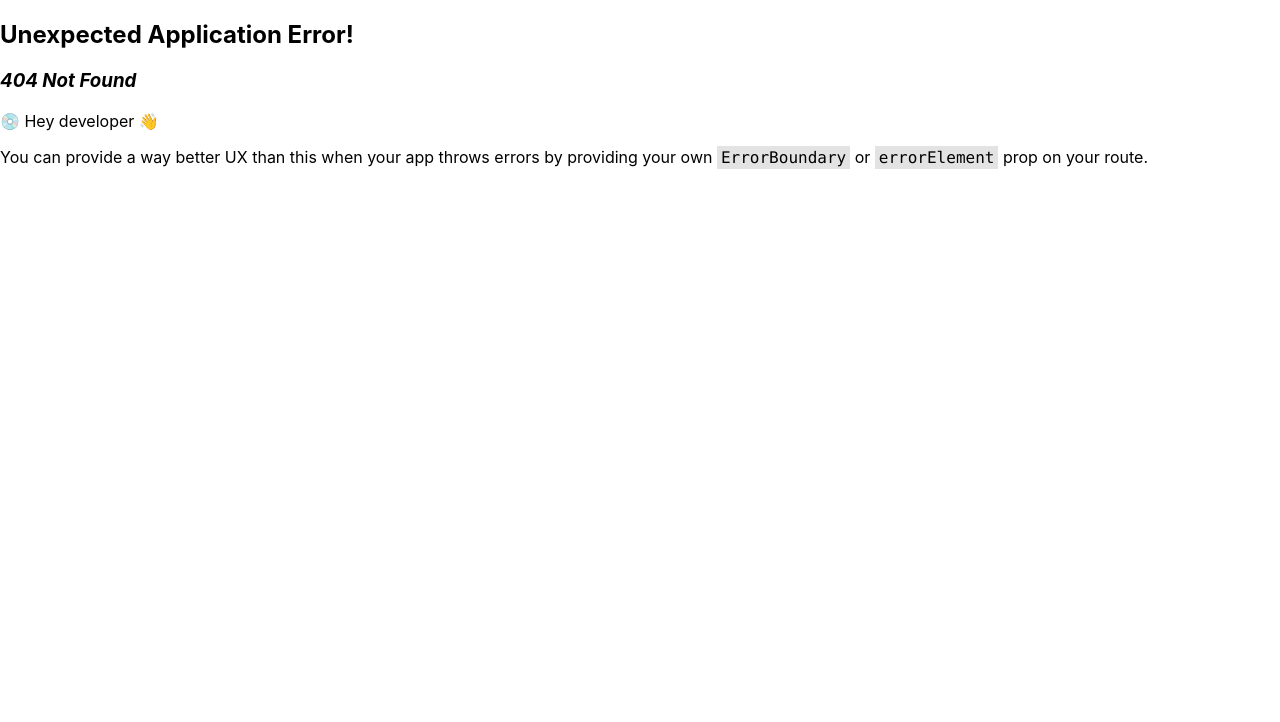
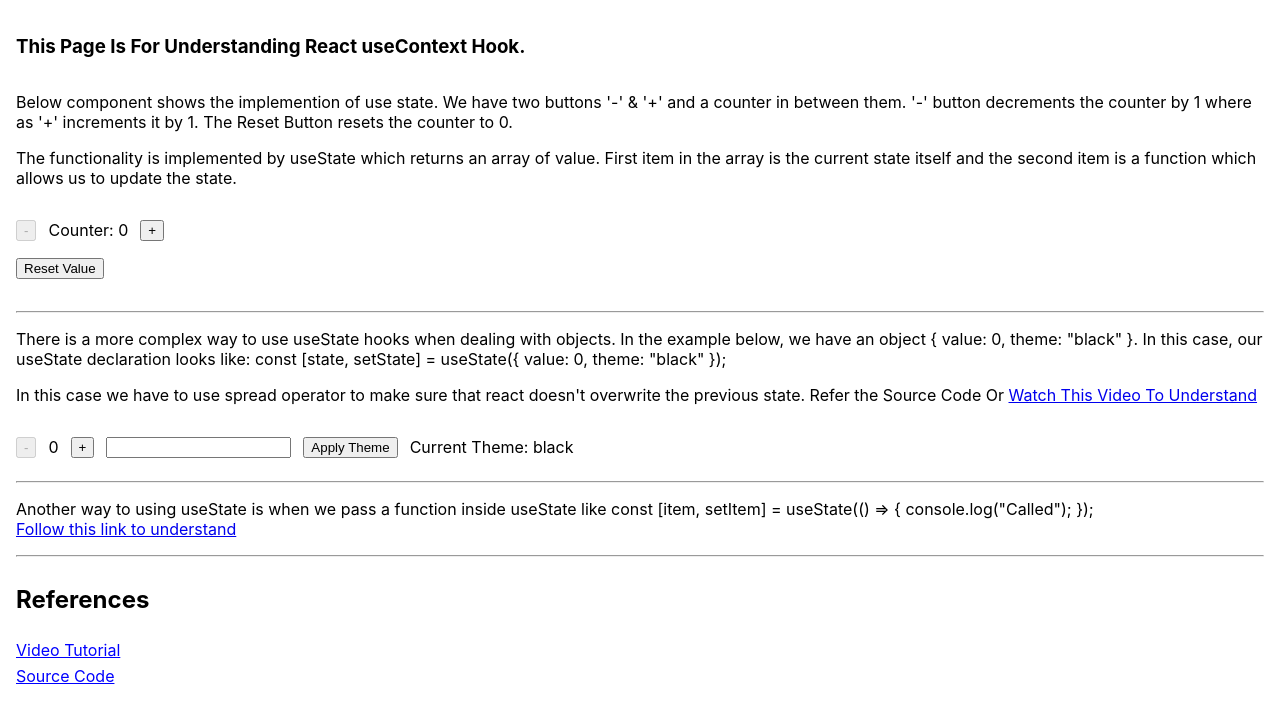
Before and after one commit to Prateek-Yashaswi/learn-react, a React (Create React App) app: page /hooks/useState in a window 1280 px wide. Before the commit this address had no page. Shown: the top 722 px of the page. Built offline with nearby package versions, Linux system fonts and the light colour scheme.

Commit message:
useState Hook

```diff
--- a/src/App-Router.ts
+++ b/src/App-Router.ts
@@ -4,6 +4,7 @@ import UseRefHookPage from "./hooks/use-ref/UseRefHook";
 import LandingPage from "./pages/landing-page";
 import UseMemoHookPage from "./hooks/use-memo/UseMemoHook";
 import UseContextHookPage from "./hooks/use-context/UseContextHook";
+import UseStatePage from "./hooks/use-state/UseStatePage";
 
 const appRoutes: RouteObject[] = [
   {
@@ -14,6 +15,7 @@ const appRoutes: RouteObject[] = [
       { path: "/hooks/useRef", Component: UseRefHookPage },
       { path: "/hooks/useMemo", Component: UseMemoHookPage },
       { path: "/hooks/useContext", Component: UseContextHookPage },
+      { path: "/hooks/useState", Component: UseStatePage },
     ],
   },
 ];
--- /dev/null
+++ b/src/hooks/use-state/UseStatePage.tsx
@@ -0,0 +1,157 @@
+import { useState } from "react";
+
+const DEFAULT_VALUE: number = 0;
+const REFERENCES: Array<{ label: string; url: string }> = [
+  {
+    label: "Video Tutorial",
+    url: "https://www.youtube.com/watch?v=O6P86uwfdR0",
+  },
+  {
+    label: "Source Code",
+    url: "https://github.com/Prateek-Yashaswi/learn-react/tree/master/src/hooks/use-state/UseStatePage.tsx",
+  },
+];
+
+const UseStatePage = () => {
+  const [value, setValue] = useState<number>(DEFAULT_VALUE);
+  const [newTheme, setNewTheme] = useState("");
+  const incrementValue = () => setValue((prev) => prev + 1);
+  const decrementValue = () => setValue((prev) => prev - 1);
+  const resetValue = () => setValue(DEFAULT_VALUE);
+
+  const [state, setState] = useState({ value: 0, theme: "black" });
+  const value2 = state.value;
+  const theme = state.theme;
+
+  const incrementValue2 = () => {
+    setState((prevState) => {
+      return { ...prevState, value: prevState.value + 1 };
+    });
+  };
+
+  const decrementValue2 = () => {
+    setState((prevState) => {
+      return { ...prevState, value: prevState.value - 1 };
+    });
+  };
+
+  const changeTheme = () => {
+    setState((prevState) => {
+      return { ...prevState, theme: newTheme };
+    });
+  };
+
+  return (
+    <div>
+      <h3>This Page Is For Understanding React useContext Hook.</h3>
+      <div
+        style={{
+          display: "flex",
+          flexDirection: "column",
+          gap: "1rem",
+          marginBottom: "2rem",
+        }}
+      >
+        <div>
+          <p>
+            Below component shows the implemention of use state. We have two
+            buttons '-' & '+' and a counter in between them. '-' button
+            decrements the counter by 1 where as '+' increments it by 1. The
+            Reset Button resets the counter to 0.
+          </p>
+
+          <p>
+            The functionality is implemented by useState which returns an array
+            of value. First item in the array is the current state itself and
+            the second item is a function which allows us to update the state.
+          </p>
+        </div>
+        <div style={{ display: "flex", flexDirection: "row", gap: 12 }}>
+          <button onClick={decrementValue} disabled={value === 0}>
+            -
+          </button>
+          <span>Counter: {value}</span>
+          <button onClick={incrementValue}>+</button>
+        </div>
+        <div>
+          <button onClick={resetValue}>Reset Value</button>
+        </div>
+      </div>
+      <hr />
+      <div>
+        <p>
+          {`There is a more complex way to use useState hooks when dealing with
+          objects. In the example below, we have an object { value: 0, theme: "black" }.
+          In this case, our useState declaration looks like: const [state, setState] = useState({ value: 0, theme: "black" });`}
+        </p>
+        <p>
+          In this case we have to use spread operator to make sure that react
+          doesn't overwrite the previous state. Refer the Source Code Or {" "}
+          <a
+            href="https://www.youtube.com/watch?v=O6P86uwfdR0&t=11m15s"
+            target="_blank"
+            rel="noreferrer"
+          >
+            Watch This Video To Understand
+          </a>
+        </p>
+        <div
+          style={{
+            display: "flex",
+            flexDirection: "row",
+            gap: 12,
+            alignItems: "center",
+          }}
+        >
+          <button onClick={decrementValue2} disabled={value2 === 0}>
+            -
+          </button>
+          <span>{value2}</span>
+          <button onClick={incrementValue2}>+</button>
+          <input
+            type="text"
+            value={newTheme}
+            onChange={(e) => {
+              setNewTheme(e.target.value);
+            }}
+          />
+          <button onClick={changeTheme}>Apply Theme</button>
+          <p>Current Theme: {theme}</p>
+        </div>
+        <hr />
+        <div>
+          <p>
+            Another way to using useState is when we pass a function inside
+            useState like{" "}
+            <span>{`const [item, setItem] = useState(() => { console.log("Called"); }); `}</span>
+            <br />
+            <a
+              href="https://www.youtube.com/watch?v=O6P86uwfdR0&t=9m"
+              target="_blank"
+              rel="noreferrer"
+            >
+              Follow this link to understand
+            </a>
+          </p>
+        </div>
+        <hr />
+        <div style={{ display: "flex", flexDirection: "column", gap: 6 }}>
+          <h2>References</h2>
+          {REFERENCES.map((item, idx) => (
+            <a
+              className="references-div-links"
+              href={item.url}
+              target="_blank"
+              rel="noreferrer"
+              key={idx}
+            >
+              {item.label}
+            </a>
+          ))}
+        </div>
+      </div>
+    </div>
+  );
+};
+
+export default UseStatePage;
--- a/src/pages/landing-page.tsx
+++ b/src/pages/landing-page.tsx
@@ -9,6 +9,7 @@ const navLinks: Links[] = [
   { label: "Learn About useRef", url: "/hooks/useRef" },
   { label: "Learn About useMemo", url: "/hooks/useMemo" },
   { label: "Learn About useContext", url: "/hooks/useContext" },
+  { label: "Learn About useState", url: "/hooks/useState" },
 ];
 
 const LandingPage = () => {
```
